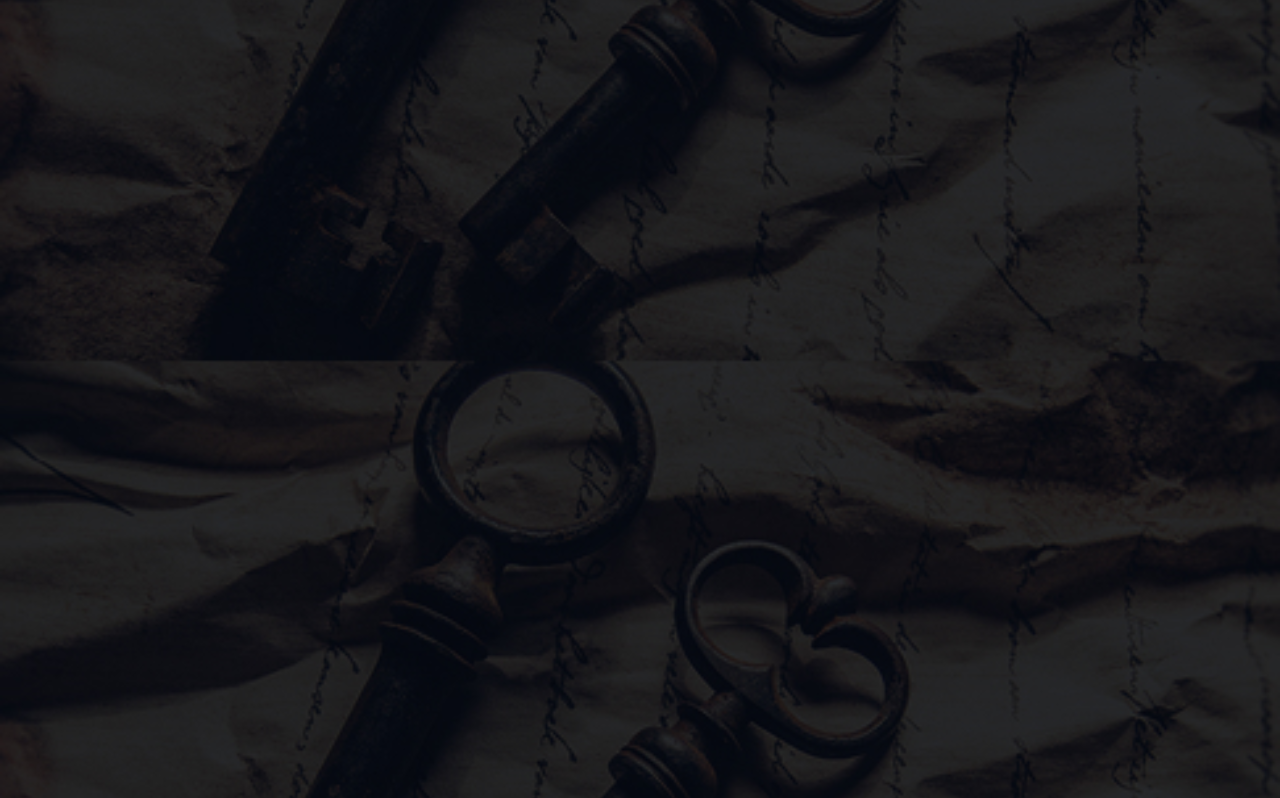
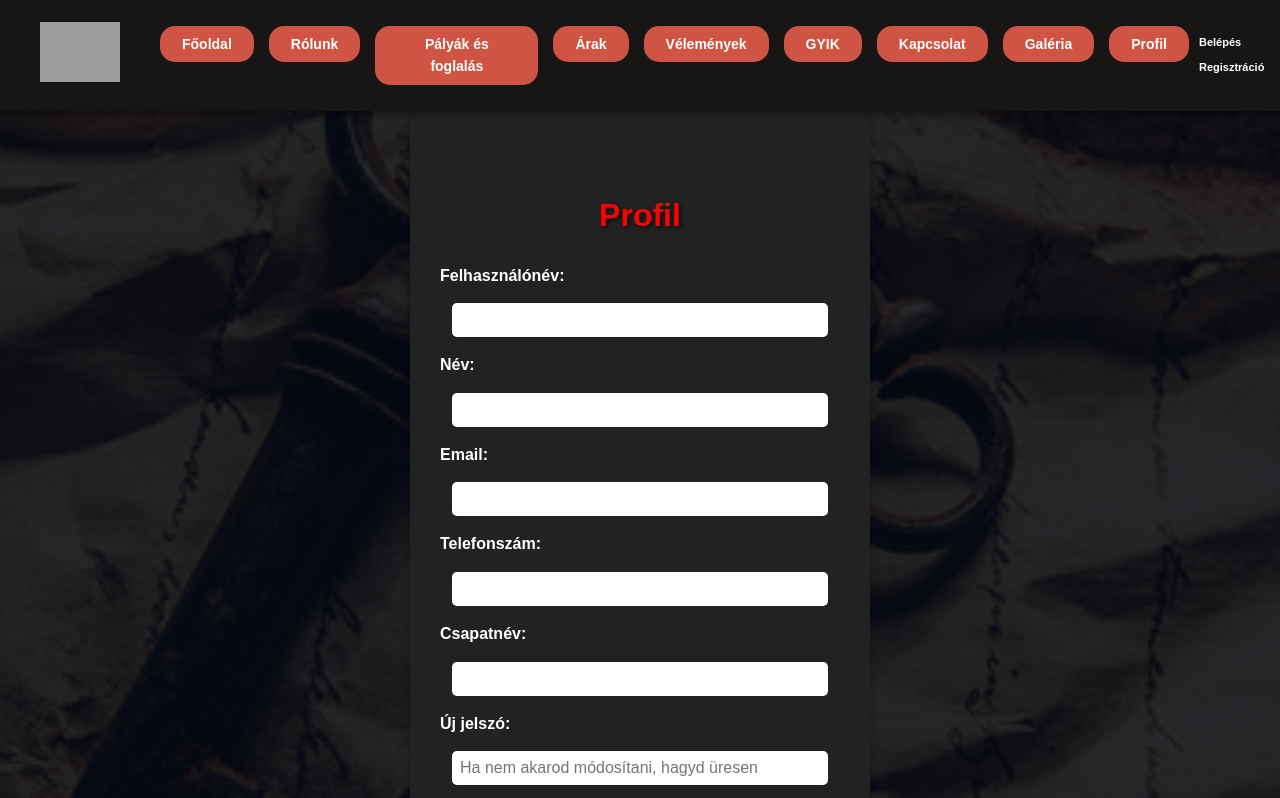
Before and after one commit to Neliah85/Projekt_Rejtelyekhaza_react, a React (Create React App) app in the folder frontend/: page /profile in a window 1280 px wide. Before the commit this address had no page. Shown: the top 798 px of the page. Built offline with nearby package versions, Linux system fonts and the light colour scheme; grey boxes are pictures that could not be loaded.

Commit message:
Profile modifie, booking modifie,header modifie, app.js modifie

```diff
--- a/frontend/src/App.js
+++ b/frontend/src/App.js
@@ -13,6 +13,7 @@ import Contact from "./components/Contact";
 import Login from "./components/Login";
 import Register from "./components/Register";
 import Admin from "./components/Admin";
+import Profile from "./components/Profile";
 
 function App() {
     return (
@@ -32,6 +33,7 @@ function App() {
                 <Route path="/login" element={<Login />} />
                 <Route path="/register" element={<Register />} />
                 <Route path="/admin" element={<Admin />} />
+                <Route path="/profile" element={<Profile />} />
             </Routes>
         </Router>
     );
--- a/frontend/src/components/Booking.jsx
+++ b/frontend/src/components/Booking.jsx
@@ -26,7 +26,7 @@ const Booking = () => {
     const [teamName, setTeamName] = useState("");
     const navigate = useNavigate();
 
-    useEffect(() => {
+    /* useEffect(() => {
         const userToken = localStorage.getItem("token");
 
         if (!userToken) {
@@ -44,7 +44,7 @@ const Booking = () => {
             }
         };
         fetchUserData();
-    }, [navigate]);
+    }, [navigate]); */
 
     useEffect(() => {
         if (selectedDate) {
@@ -74,11 +74,11 @@ const Booking = () => {
             return;
         }
         const bookingData = {
-            trackId: id,
+            trackId: id, //*roomid
             date: selectedDate,
             time: selectedTime,
-            name: userData.name,
-            email: userData.email,
+            name: userData.name, //*teamid kell, mert name nem lesz a db-be
+            email: userData.email, //*available??
             phone: userData.phone,
             teamName,
         };
@@ -105,7 +105,7 @@ const Booking = () => {
             </>
         );
     }
-
+    //*ha van user adatok alatt csapatnév azt is húzza be automatikusan, nem szerkeszthetőre, ha nincs legyen megadható, de lehet null
     return (
         <>
             <Header />
--- a/frontend/src/components/Header.js
+++ b/frontend/src/components/Header.js
@@ -53,9 +53,11 @@ const Header = () => {
                     <li><Link to="/faq" className="menu-button">GYIK</Link></li>
                     <li><Link to="/contact" className="menu-button">Kapcsolat</Link></li>
                     <li><Link to="/gallery" className="menu-button">Galéria</Link></li>
+                    <li><Link to="/profile" className="menu-button">Profil</Link></li>
 
                     {/* Admin menüpont csak bejelentkezett adminnak */}
                     {isAdmin && <li><Link to="/admin" className="menu-button">Admin</Link></li>}
+
                 </ul>
             </nav>
 
--- a/frontend/src/components/Profile.js
+++ b/frontend/src/components/Profile.js
@@ -9,7 +9,7 @@ const Profile = () => {
     const [password, setPassword] = useState("");
     const navigate = useNavigate();
 
-    useEffect(() => {
+   /* useEffect(() => {
         const userToken = localStorage.getItem("token");
 
         if (!userToken) {
@@ -27,7 +27,7 @@ const Profile = () => {
             }
         };
         fetchUserData();
-    }, [navigate]);
+    }, [navigate]);*/
 
     const handleSave = async (e) => {
         e.preventDefault();
@@ -46,7 +46,7 @@ const Profile = () => {
     return (
         <>
             <Header />
-            <main className="profile-container">
+            <main className="auth-container">
                 <h1>Profil</h1>
                 <form onSubmit={handleSave}>
                     <label>Felhasználónév:</label>
```
